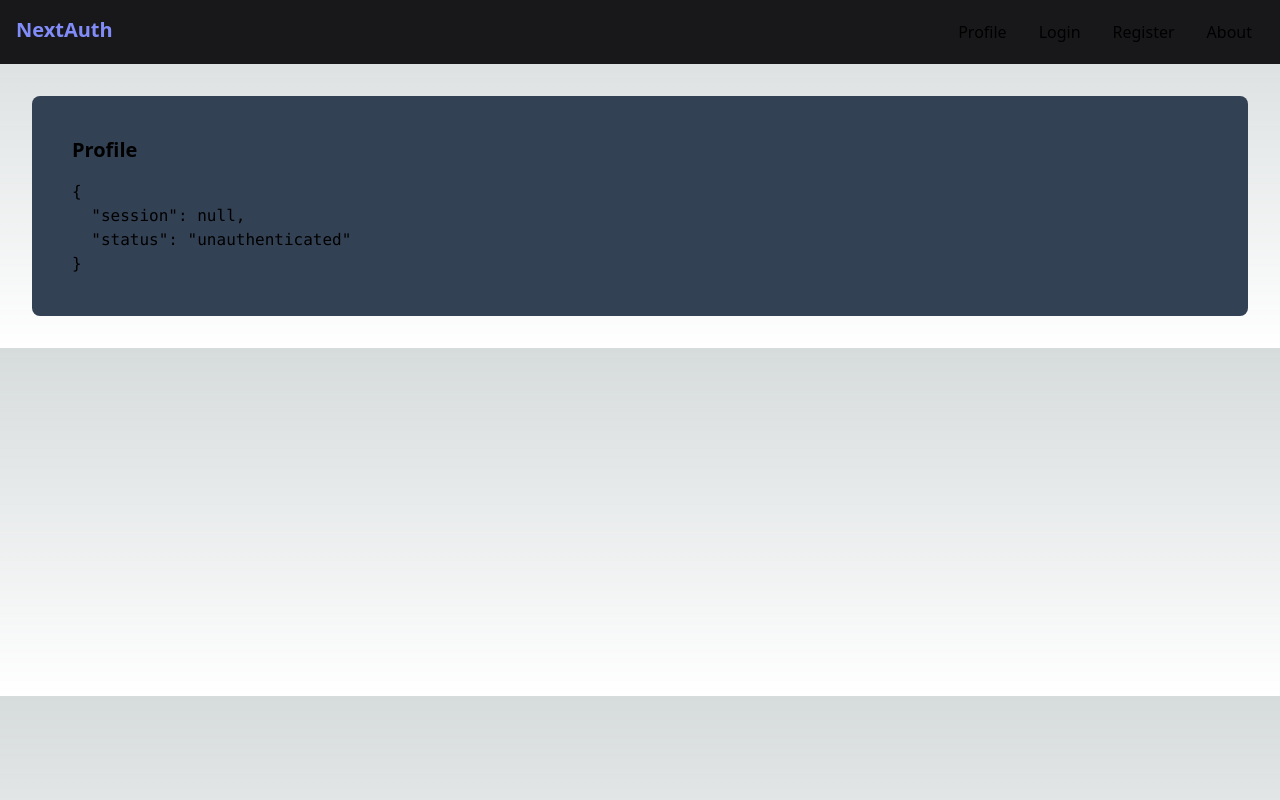
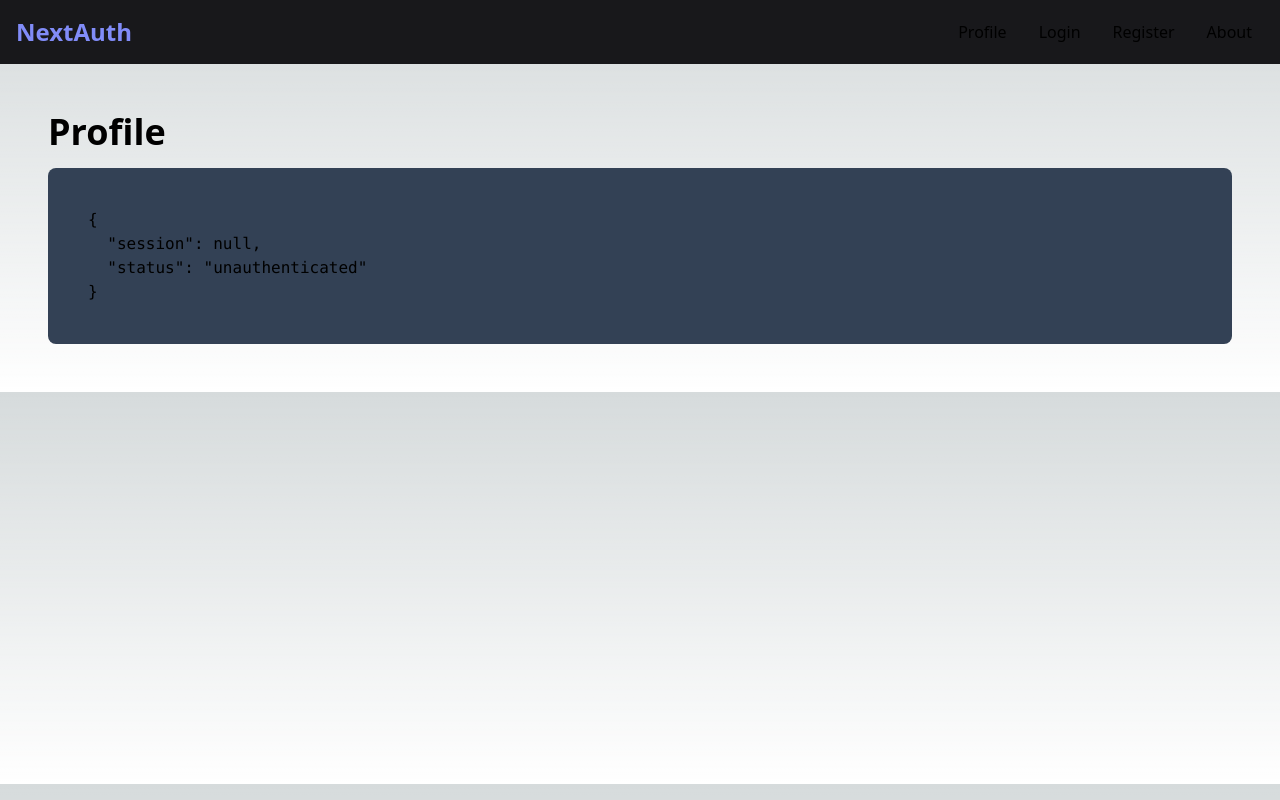
Before and after one commit to simon0820s/NextLogin, a Next.js app: page /dashboard/profile in a window 1280 px wide. Built offline with nearby package versions, Linux system fonts and the light colour scheme; no server answers.

Commit message:
add styles

```diff
--- a/src/app/dashboard/profile/page.tsx
+++ b/src/app/dashboard/profile/page.tsx
@@ -8,8 +8,9 @@ export default function ProfilePage() {
 
     console.log(session, status)
     return (
-        <div className="flex flex-col gap-4 p-10 bg-slate-700 rounded-lg m-8">
-            <h1 className="font-bold text-xl">Profile</h1>
+        <div className="flex flex-col p-4 m-8 gap-4">
+            <h1 className="font-bold text-4xl">Profile</h1>
+            <div className="p-10 bg-slate-700 rounded-lg">
                 <pre>
                     {
                         JSON.stringify({
@@ -19,5 +20,6 @@ export default function ProfilePage() {
                     }
                 </pre>
             </div>
+        </div>
     )
 }
--- a/src/app/login/page.tsx
+++ b/src/app/login/page.tsx
@@ -31,7 +31,7 @@ export default function LoginPage() {
   return (
     <div className='flex flex-col w-screen p-60'>
       <form className='flex flex-col gap-2' onSubmit={handleSubmit} >
-        <h1 className='text-indigo-300 font-bold text-2xl'>Signin</h1>
+        <h1 className='text-indigo-300 font-bold text-2xl mb-1'>Signin</h1>
 
         <input
           type='email'
--- a/src/app/register/page.tsx
+++ b/src/app/register/page.tsx
@@ -43,7 +43,7 @@ export default function RegisterPage() {
   return (
     <div className='flex flex-col w-screen p-60'>
       <form className='flex flex-col gap-2' onSubmit={handleSubmit} >
-        <h1 className='font-bold text-indigo-300 text-2xl'>Signup</h1>
+        <h1 className='font-bold text-indigo-300 text-2xl mb-1'>Signup</h1>
         <input
           type='text'
           placeholder='Simon Arboleda'
--- a/src/components/Navbar.tsx
+++ b/src/components/Navbar.tsx
@@ -6,7 +6,7 @@ export default function Navbar() {
         <nav className='bg-zinc-900 p-4'>
             <div className='flex justify-between container mx-auto'>
                 <Link href="/">
-                    <h1 className='font-bold text-xl text-indigo-400'>NextAuth</h1>
+                    <h1 className='font-bold text-2xl text-indigo-400'>NextAuth</h1>
                 </Link>
                 <ul className='flex gap-x-2'>
                     <li className='px-3 py-1'>
```
Lines whose indentation alone changed are shown as unchanged.
